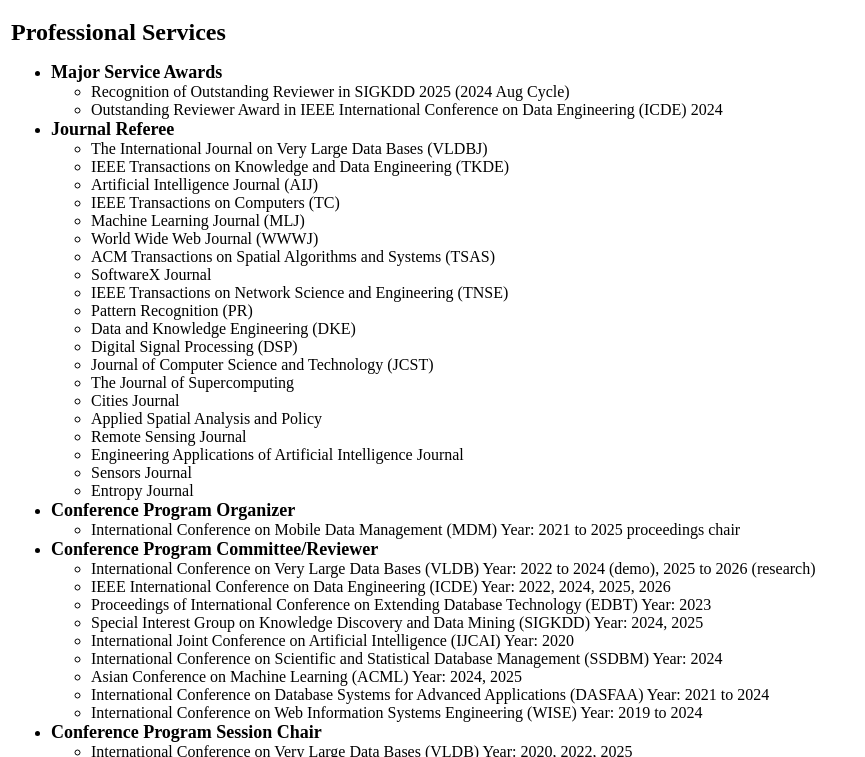
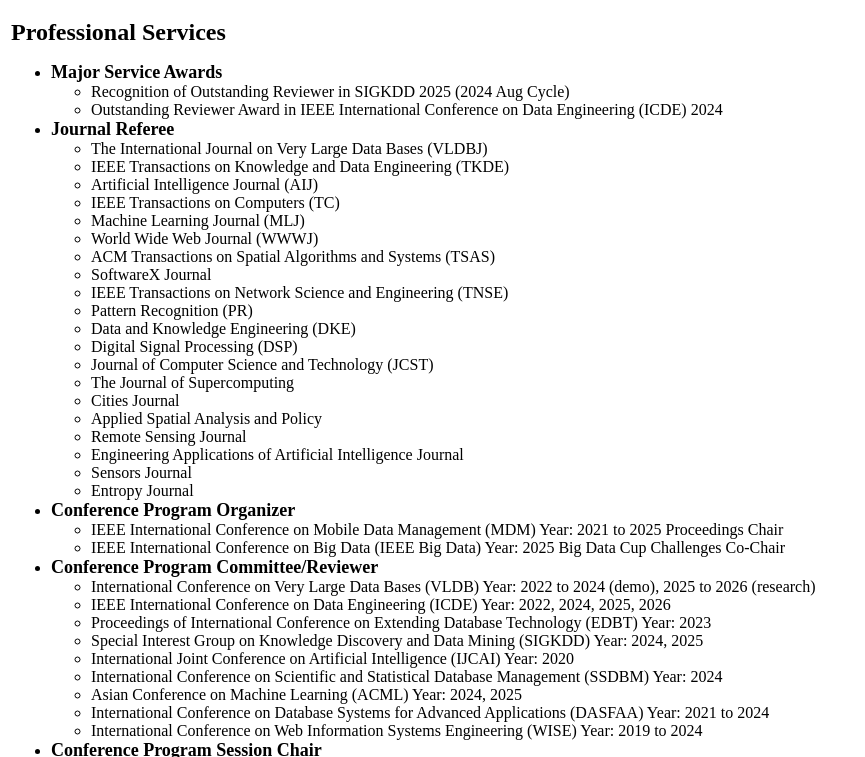
Before and after one commit to edisonchan-szu/edisonchan-szu.github.io, a plain HTML site: page index.html in a window 1280 px wide. Shown: the part 7135-7892 px from the top of the page, without its empty margins (0-865 px from the left). Drawn offline with Linux system fonts and the light colour scheme.

Commit message:
Add files via upload

```diff
--- a/index.html
+++ b/index.html
@@ -629,7 +629,7 @@
 				<li>
 					<b>Tsz Nam Chan</b>, Leong Hou U, Yun Peng, Dingming Wu, Jianliang Xu, Christian S. Jensen. <br>
 					Spatiotemporal Network K-function Plot Generation Method, System, Terminal, and Storage based on Range Tree and Prefix Count Array. (基于范围树和前缀计数数组的快速时空路网K函数图生成方法、系统、终端及存储介质) <br>
-					<i>Chinese Patent</i> (<a href = "publication/2025114857418-专利申请受理通知书.pdf">Protected</a> starting from 17<sup>th</sup> October 2025)
+					<i>Chinese Patent</i> (<a href = "publication/2025114857418-专利申请受理通知书.pdf">Protected (If Granted)</a> starting from 17<sup>th</sup> October 2025)
 				</li>
 
 				<br>
@@ -821,7 +821,10 @@
 							<font size="+1"><b>Conference Program Organizer</b></font> <br>
 							<ul>
 								<li>
-								International Conference on Mobile Data Management (MDM) Year: 2021 to 2025 proceedings chair
+								IEEE International Conference on Mobile Data Management (MDM) Year: 2021 to 2025 Proceedings Chair
+								</li>
+								<li>
+								IEEE International Conference on Big Data (IEEE Big Data) Year: 2025 Big Data Cup Challenges Co-Chair
 								</li>
 							</ul>
 						</li>
```
